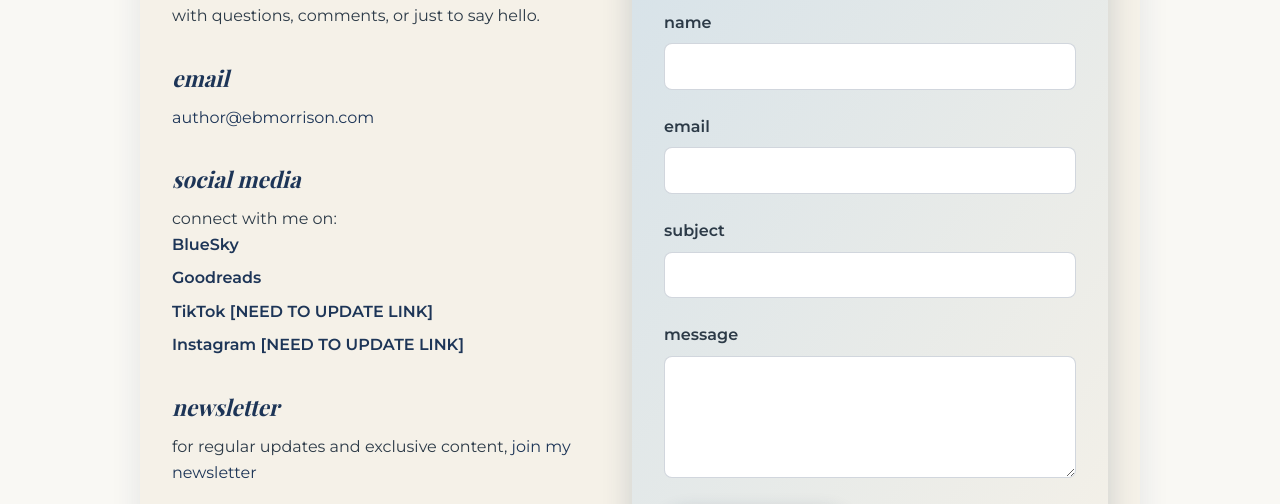
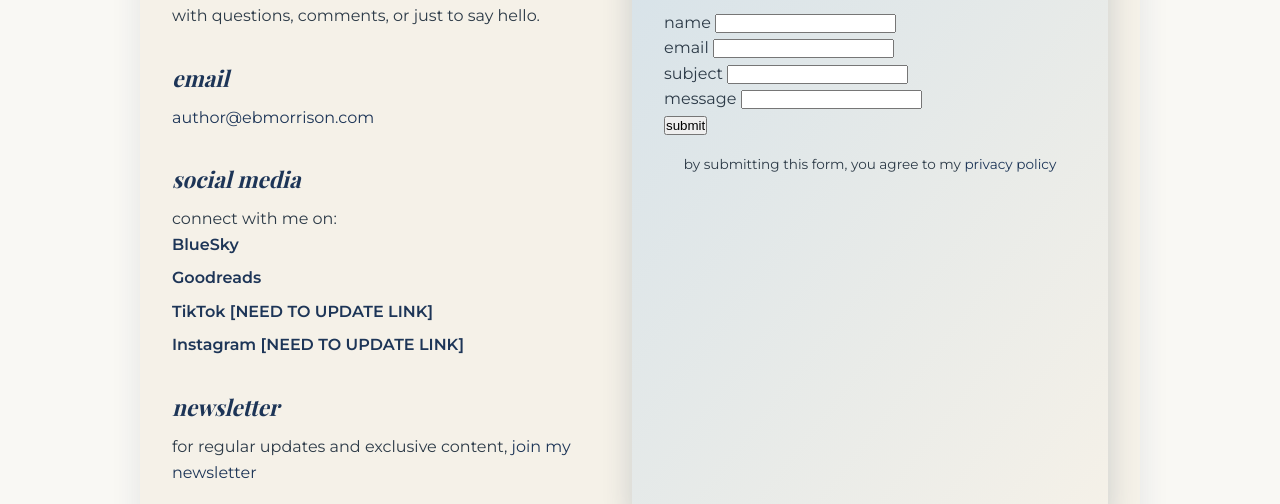
Before and after one commit to EMorrison372/emorrison372.github.io, a plain HTML site: page contact.html in a window 1280 px wide. Shown: the part 279-783 px from the top of the page. Drawn offline with nearby package versions, Linux system fonts and the light colour scheme.

Commit message:
Updated contact form to php and created readme file.

```diff
--- a/contact.html
+++ b/contact.html
@@ -59,8 +59,32 @@
 
             <div class="contact-form">
                 <h3>send a message</h3>
+                <form action="process.php" method="GET">
+                    <div>
+                        <label for="name">name</label>
+                        <input type="text" id="name" name="name">
+                    </div>
 
-                <form action="https://formspree.io/f/mdkekzpb" method="post" id="contact-form">
+                    <div>
+                        <label for="email">email</label>
+                        <input type="email" id="email" name="email">
+                    </div>
+
+                    <div>
+                        <label for="subject">subject</label>
+                        <input type="text" id="subject" name="subject">
+                    </div>
+
+                    <div>
+                        <label for="message">message</label>
+                        <input type="text" id="message" name="message">
+                    </div>
+
+                    <div>
+                        <input type="submit" value="submit">
+                    </div>
+
+                <!--<form action="https://formspree.io/f/mdkekzpb" method="post" id="contact-form">
                     <div class="form-group">
                         <label for="name">name</label>
                         <input type="text" id="name" name="name" required>
@@ -81,7 +105,7 @@
                         <textarea id="message" name="message" rows="5" required></textarea>
                     </div>
 
-                    <button type="submit" class="submit-button">send message</button>
+                    <button type="submit" class="submit-button">send message</button>-->
 
                     <p class="form-note">by submitting this form, you agree to my <a href="privacy-policy.html">privacy policy</a></p>
                 </form>
```
Also changed, not shown: 1 other file.
